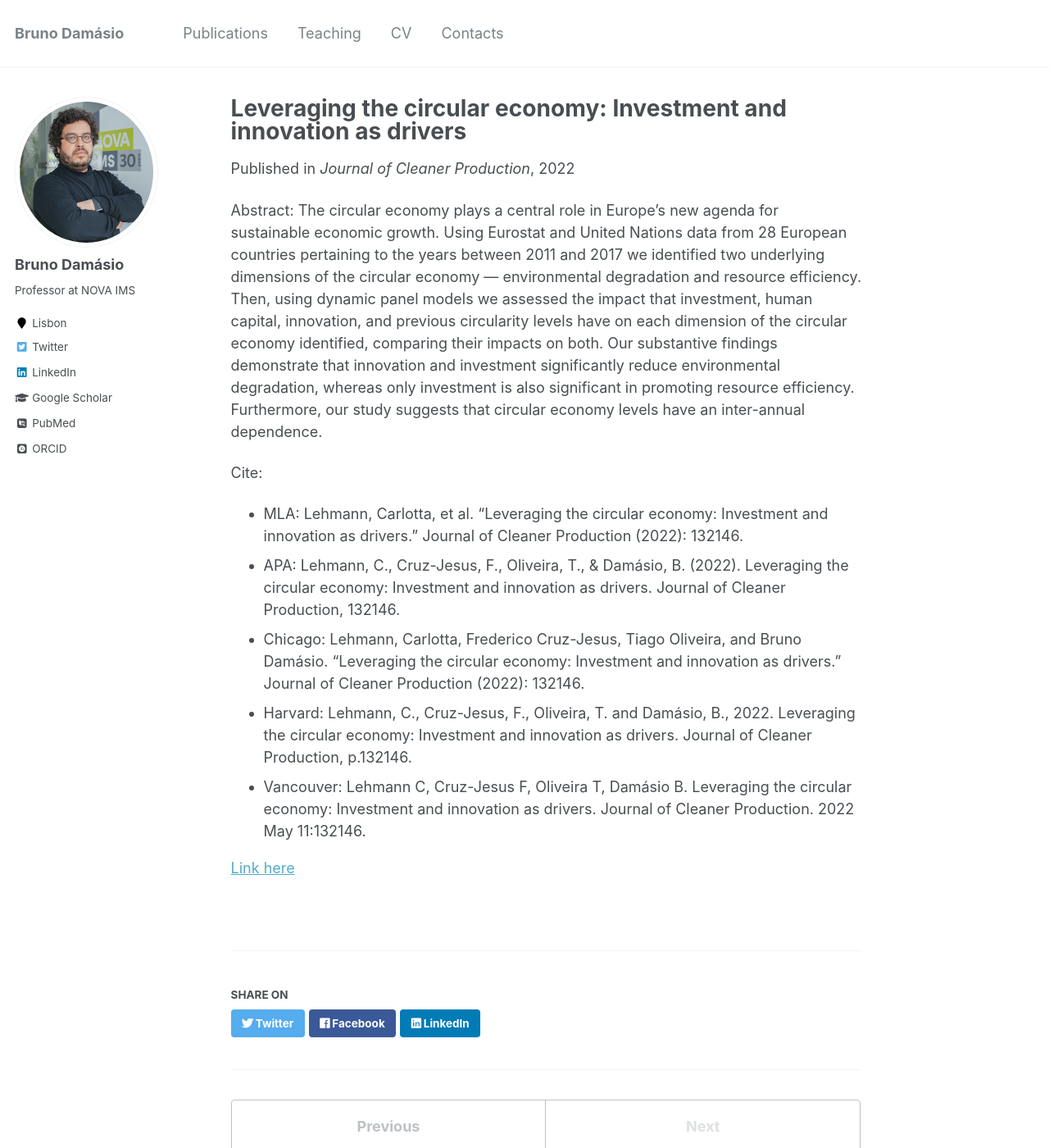
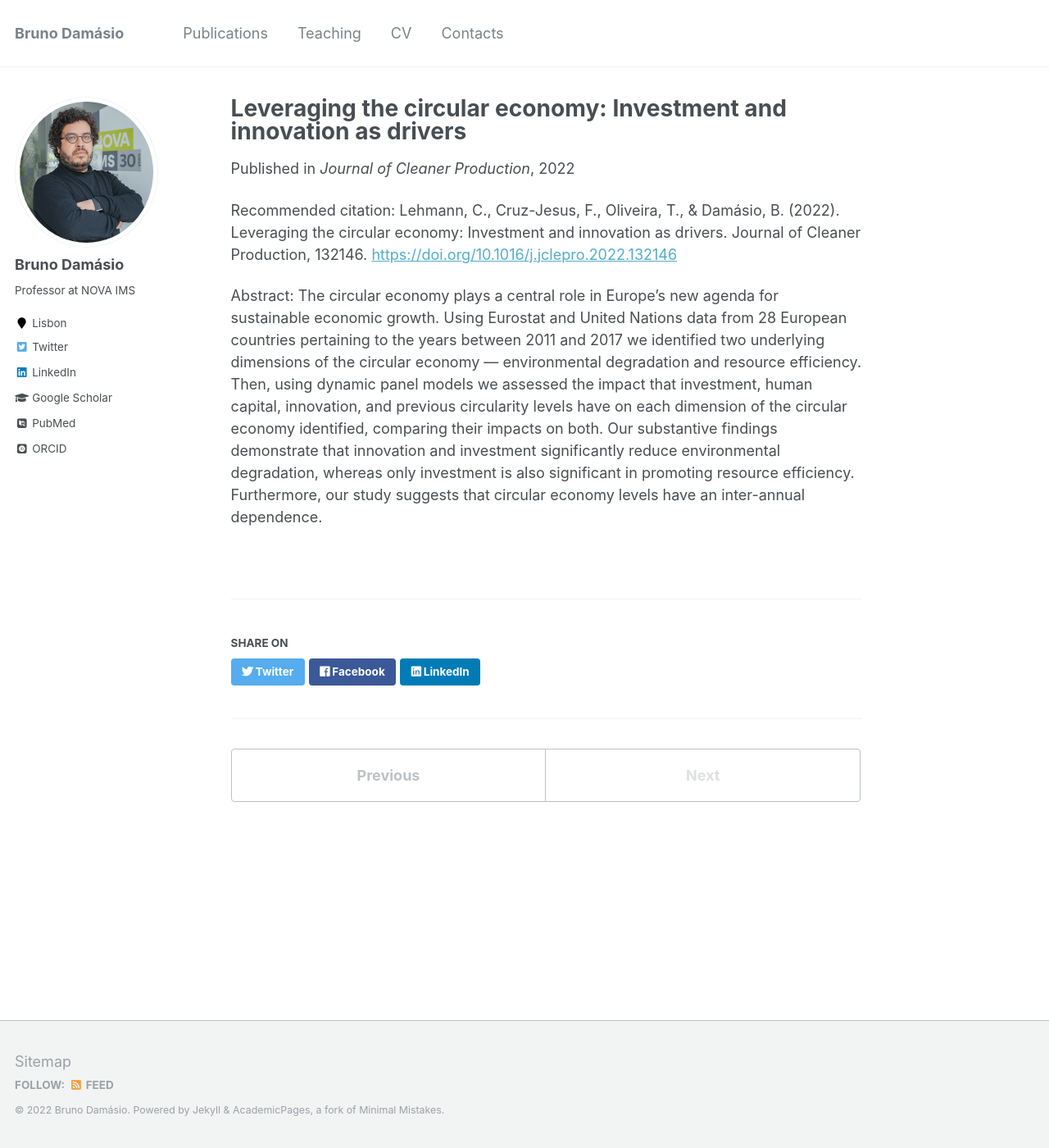
Before and after one commit to damasiob/damasiob.github.io, a Jekyll site: the page built from _publications/2022-07-lev-cir-econ.md, in a window 1280 px wide and 1400 px high. Shown: the whole window at 82% size. Built offline with Jekyll 4.4.1, drawn with Linux system fonts in a browser that asks for light colours; some web fonts are replaced.

Commit message:
Update 2022-07-lev-cir-econ.md

```diff
--- a/_publications/2022-07-lev-cir-econ.md
+++ b/_publications/2022-07-lev-cir-econ.md
@@ -6,15 +6,6 @@ date: 2022-07-01
 venue: 'Journal of Cleaner Production'
 ---
 
-
+Recommended citation: Lehmann, C., Cruz-Jesus, F., Oliveira, T., & Damásio, B. (2022). Leveraging the circular economy: Investment and innovation as drivers. Journal of Cleaner Production, 132146. [https://doi.org/10.1016/j.jclepro.2022.132146](https://doi.org/10.1016/j.jclepro.2022.132146)
 
 Abstract: The circular economy plays a central role in Europe's new agenda for sustainable economic growth. Using Eurostat and United Nations data from 28 European countries pertaining to the years between 2011 and 2017 we identified two underlying dimensions of the circular economy — environmental degradation and resource efficiency. Then, using dynamic panel models we assessed the impact that investment, human capital, innovation, and previous circularity levels have on each dimension of the circular economy identified, comparing their impacts on both. Our substantive findings demonstrate that innovation and investment significantly reduce environmental degradation, whereas only investment is also significant in promoting resource efficiency. Furthermore, our study suggests that circular economy levels have an inter-annual dependence.
-
-Cite:
-  * MLA: Lehmann, Carlotta, et al. "Leveraging the circular economy: Investment and innovation as drivers." Journal of Cleaner Production (2022): 132146.
-  * APA: Lehmann, C., Cruz-Jesus, F., Oliveira, T., & Damásio, B. (2022). Leveraging the circular economy: Investment and innovation as drivers. Journal of Cleaner Production, 132146.
-  * Chicago: Lehmann, Carlotta, Frederico Cruz-Jesus, Tiago Oliveira, and Bruno Damásio. "Leveraging the circular economy: Investment and innovation as drivers." Journal of Cleaner Production (2022): 132146.
-  * Harvard: Lehmann, C., Cruz-Jesus, F., Oliveira, T. and Damásio, B., 2022. Leveraging the circular economy: Investment and innovation as drivers. Journal of Cleaner Production, p.132146.
- * Vancouver: Lehmann C, Cruz-Jesus F, Oliveira T, Damásio B. Leveraging the circular economy: Investment and innovation as drivers. Journal of Cleaner Production. 2022 May 11:132146.
-
-[Link here](https://www.sciencedirect.com/science/article/abs/pii/S0959652622017528)
```
